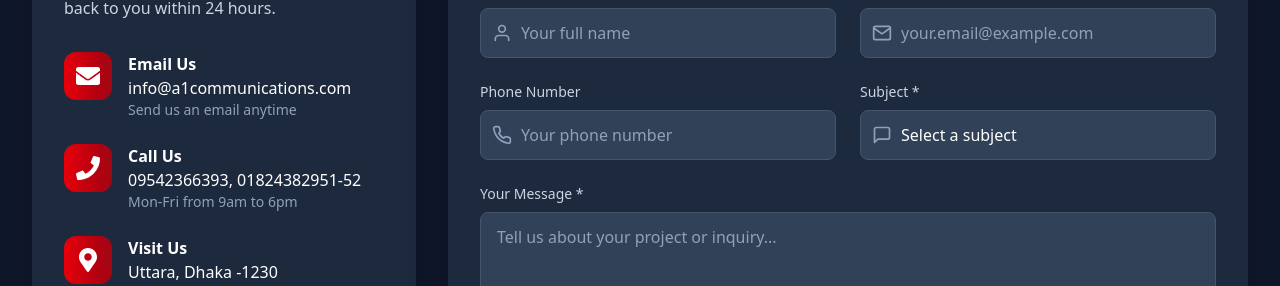
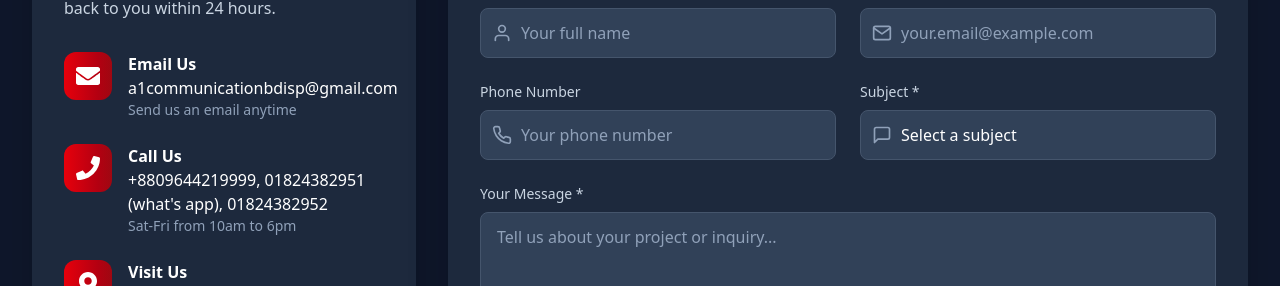
Before and after one commit to Kamiaaa/a1com, a Next.js app: page /contact in a window 1280 px wide. Shown: the part 612-898 px from the top of the page. Built offline with nearby package versions, Linux system fonts and the light colour scheme.

Commit message:
Contact page updated

```diff
--- a/app/(main)/contact/page.tsx
+++ b/app/(main)/contact/page.tsx
@@ -85,15 +85,15 @@ const ContactPage = () => {
     {
       icon: FaEnvelope,
       title: 'Email Us',
-      details: 'info@a1communications.com',
+      details: 'a1communicationbdisp@gmail.com',
       description: 'Send us an email anytime',
       color: 'from-red-600 to-red-800'
     },
     {
       icon: FaPhone,
       title: 'Call Us',
-      details: '09542366393, 01824382951-52',
-      description: 'Mon-Fri from 9am to 6pm',
+      details: "+8809644219999, 01824382951 (what's app), 01824382952",
+      description: 'Sat-Fri from 10am to 6pm',
       color: 'from-red-600 to-red-800'
     },
     {
@@ -188,7 +188,7 @@ const ContactPage = () => {
                   animate={{ x: 0, opacity: 1 }}
                   transition={{ delay: 0.2 }}
                 >
-                  Let's Talk
+                  Let&apos;s Talk
                 </motion.h2>
                 <motion.p
                   className="text-slate-300 mb-8"
@@ -196,7 +196,7 @@ const ContactPage = () => {
                   animate={{ x: 0, opacity: 1 }}
                   transition={{ delay: 0.3 }}
                 >
-                  Have a project in mind? We're here to help. Send us a message and we'll get back to you within 24 hours.
+                  Have a project in mind? We&apos;re here to help. Send us a message and we&apos;ll get back to you within 24 hours.
                 </motion.p>
 
                 {/* Contact Info Cards */}
@@ -269,7 +269,7 @@ const ContactPage = () => {
                   transition={{ delay: 0.2 }}
                 >
                   <h2 className="text-2xl font-bold text-white mb-2">Send us a Message</h2>
-                  <p className="text-slate-300">Fill out the form below and we'll get back to you soon.</p>
+                  <p className="text-slate-300">Fill out the form below and we&apos;ll get back to you soon.</p>
                 </motion.div>
 
                 <form onSubmit={handleSubmit} className="space-y-6">
```
